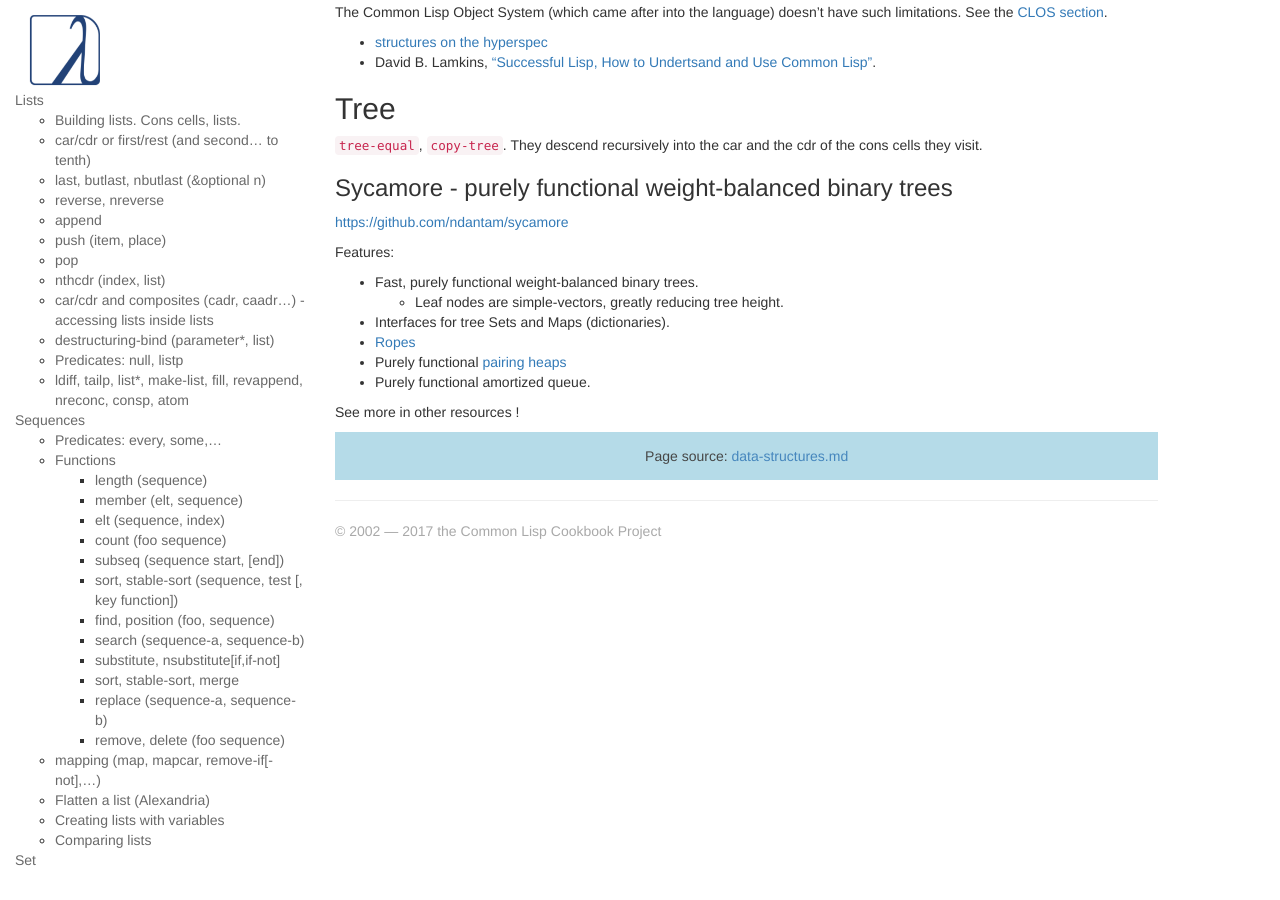
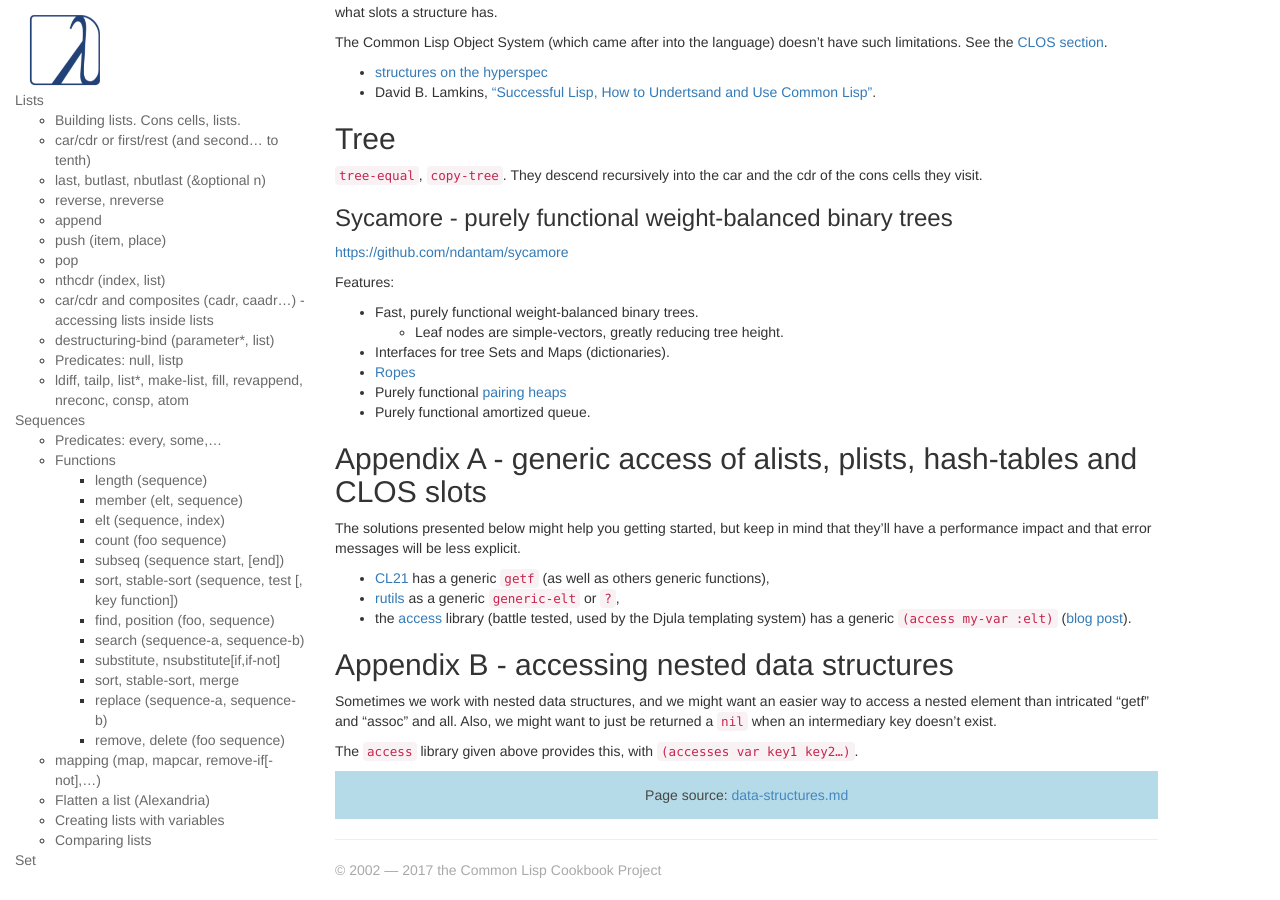
Before and after one commit to LispCookbook/cl-cookbook, a Jekyll site: the page built from data-structures.md, in a window 1280 px wide and 900 px high, scrolled down 20817 px. Built offline with Jekyll 4.4.1, drawn with Linux system fonts in a browser that asks for light colours; some of the changed text lies outside the part shown.

Commit message:
data structures Appendix A & B: generic & nested access

```diff
--- a/data-structures.md
+++ b/data-structures.md
@@ -15,6 +15,10 @@
   examples and warnings (i.e: everything).
 - a [Common Lisp quick reference](http://clqr.boundp.org/)
 
+Don't miss the appendix and when you need more data structures, have a
+look at the
+[awesome-cl](https://github.com/CodyReichert/awesome-cl#data-structures)
+list and [Quickdocs](http://quickdocs.org/search?q=data+structure).
 
 ## Lists
 
@@ -1457,4 +1461,22 @@
 * Purely functional [pairing heaps](http://en.wikipedia.org/wiki/Pairing_heap)
 * Purely functional amortized queue.
 
-See more in other resources !
+
+## Appendix A - generic access of alists, plists, hash-tables and CLOS slots
+
+The solutions presented below might help you getting started, but keep
+in mind that they'll have a performance impact and that error messages
+will be less explicit.
+
+* [CL21](cl21.html) has a generic `getf` (as well as others generic functions),
+* [rutils](https://github.com/vseloved/rutils) as a generic `generic-elt` or `?`,
+* the [access](https://github.com/AccelerationNet/access) library (battle tested, used by the Djula templating system) has a generic `(access my-var :elt)` ([blog post](https://lisp-journey.gitlab.io/blog/generice-consistent-access-of-data-structures-dotted-path/)).
+
+## Appendix B - accessing nested data structures
+
+Sometimes we work with nested data structures, and we might want an
+easier way to access a nested element than intricated "getf" and
+"assoc" and all. Also, we might want to just be returned a `nil` when
+an intermediary key doesn't exist.
+
+The `access` library given above provides this, with `(accesses var key1 key2…)`.
```
